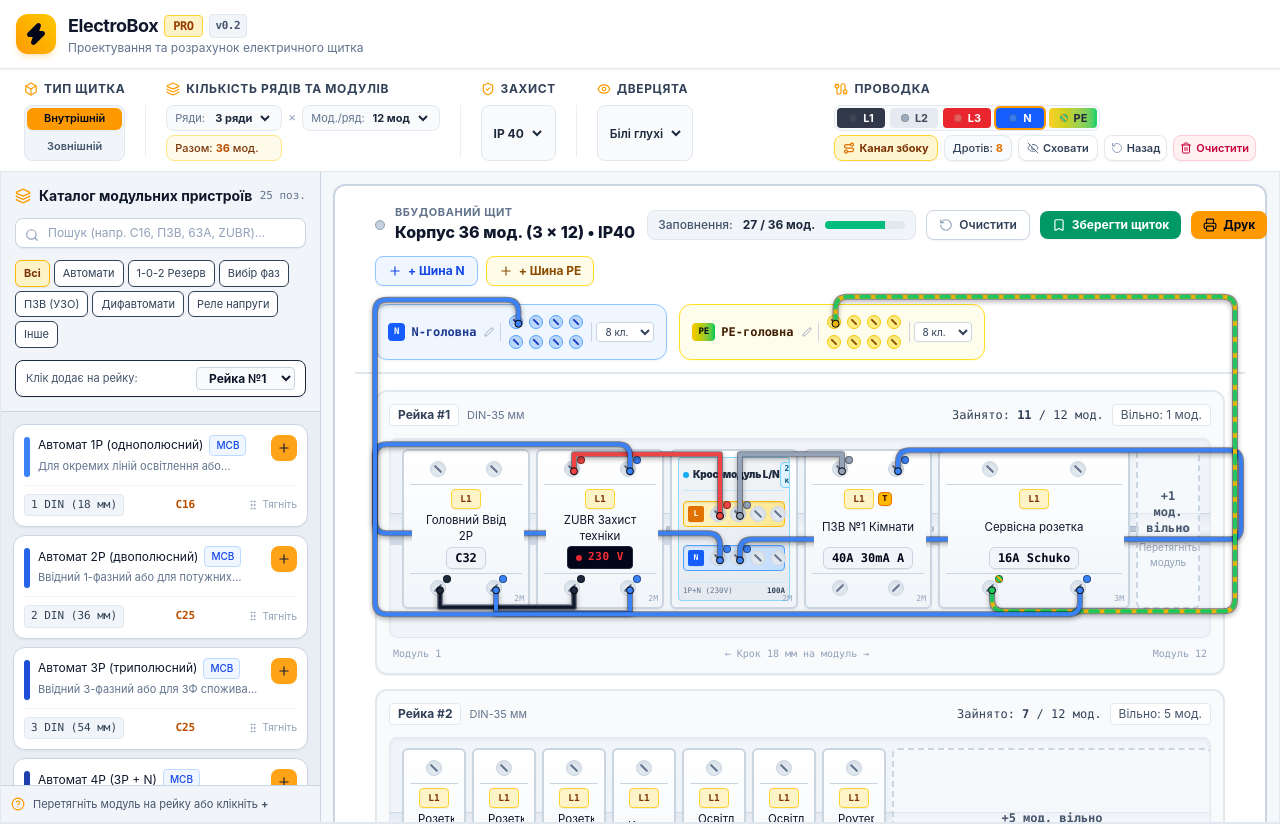
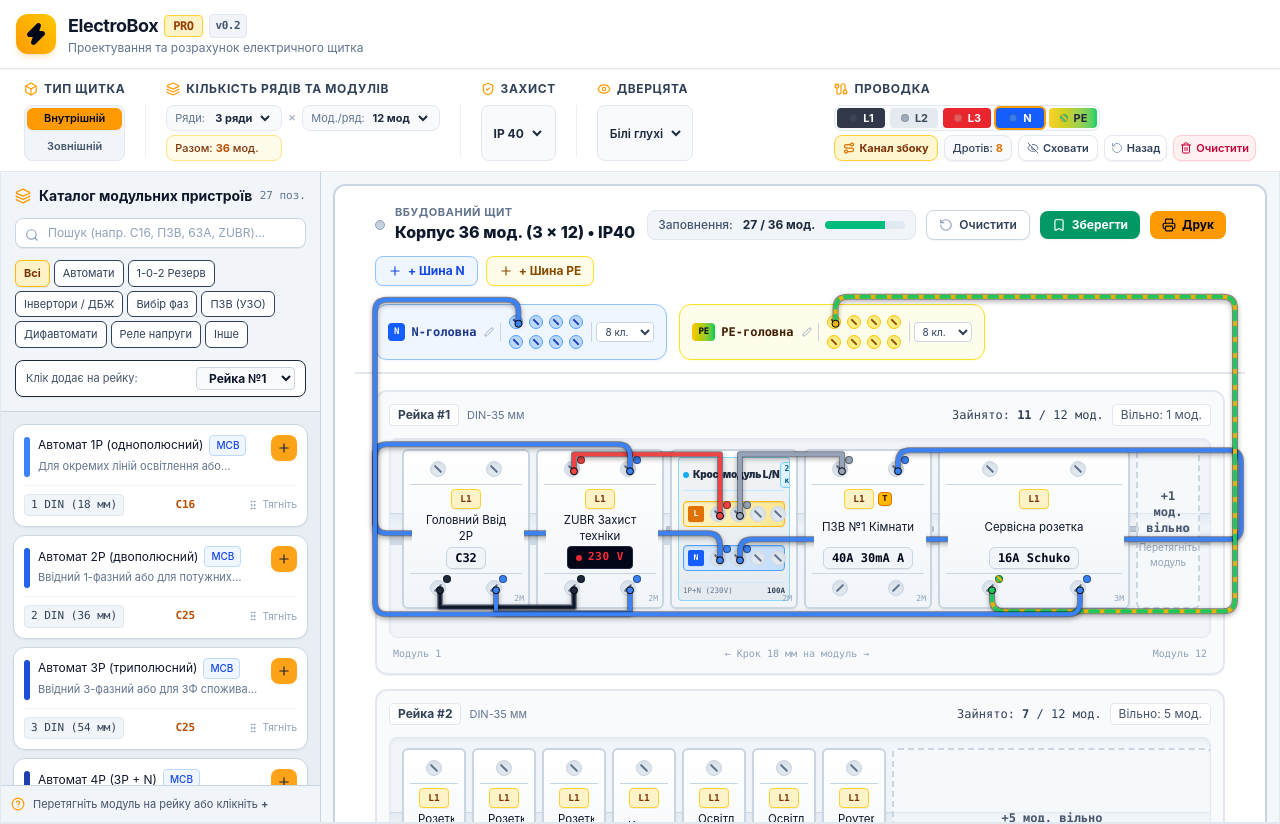
Before and after one commit to h4pzz/ELECTRIC, a React (Vite) app: page / in a window 1280 px wide. Shown: the top 824 px of the page. Built offline with nearby package versions, Linux system fonts and the light colour scheme.

Commit message:
Update catalog devices, manufacturer items, module visual styles, and sync docs

```diff
--- a/src/components/CatalogSidebar.tsx
+++ b/src/components/CatalogSidebar.tsx
@@ -18,6 +18,7 @@ export const CatalogSidebar: React.FC<CatalogSidebarProps> = ({ onAddDevice, row
     { id: 'all', label: 'Всі' },
     { id: 'breaker', label: 'Автомати' },
     { id: 'switch', label: '1-0-2 Резерв' },
+    { id: 'inverter', label: 'Інвертори / ДБЖ' },
     { id: 'phase_selector', label: 'Вибір фаз' },
     { id: 'rcd', label: 'ПЗВ (УЗО)' },
     { id: 'rcbo', label: 'Дифавтомати' },
@@ -35,7 +36,7 @@ export const CatalogSidebar: React.FC<CatalogSidebarProps> = ({ onAddDevice, row
 
     if (activeCategory === 'all') return true;
     if (activeCategory === 'other') {
-      return !['breaker', 'rcd', 'rcbo', 'voltage_relay', 'switch', 'phase_selector'].includes(dev.category);
+      return !['breaker', 'rcd', 'rcbo', 'voltage_relay', 'switch', 'phase_selector', 'inverter'].includes(dev.category);
     }
     return dev.category === activeCategory;
   });
@@ -53,6 +54,8 @@ export const CatalogSidebar: React.FC<CatalogSidebarProps> = ({ onAddDevice, row
         return <span className="text-[10px] px-1.5 py-0.5 rounded bg-blue-50 text-blue-700 border border-blue-200 font-medium">MCB</span>;
       case 'switch':
         return <span className="text-[10px] px-1.5 py-0.5 rounded bg-orange-50 text-orange-700 border border-orange-200 font-bold">1-0-2</span>;
+      case 'inverter':
+        return <span className="text-[10px] px-1.5 py-0.5 rounded bg-teal-50 text-teal-700 border border-teal-200 font-bold">INV</span>;
       case 'phase_selector':
         return <span className="text-[10px] px-1.5 py-0.5 rounded bg-violet-50 text-violet-700 border border-violet-200 font-bold">ПЕФ</span>;
       case 'rcd':
--- a/src/components/DinRailCanvas.tsx
+++ b/src/components/DinRailCanvas.tsx
@@ -920,15 +920,15 @@ export const DinRailCanvas: React.FC<DinRailCanvasProps> = ({
                 <span>Очистити</span>
               </button>
 
-              {/* Кнопка зберегти щиток */}
+              {/* Кнопка зберегти */}
               <button
                 type="button"
                 onClick={onSaveSwitchboard}
                 className="no-print flex items-center gap-1.5 px-3 py-1.5 rounded-lg bg-emerald-600 hover:bg-emerald-500 text-white text-xs font-bold transition cursor-pointer shadow-xs whitespace-nowrap shrink-0"
-                title="Зберегти щиток в акаунт"
+                title="Зберегти в акаунт"
               >
                 <Bookmark className="w-3.5 h-3.5" />
-                <span>Зберегти щиток</span>
+                <span>Зберегти</span>
               </button>
 
               {/* Кнопка друку */}
--- a/src/components/GoogleAuth.tsx
+++ b/src/components/GoogleAuth.tsx
@@ -252,7 +252,7 @@ export const GoogleAuth: React.FC<GoogleAuthProps> = ({
               <div className="py-3 px-2 text-center bg-slate-50 rounded-lg border border-dashed border-slate-200">
                 <p className="text-xs text-slate-500 font-medium">Немає збережених щитків</p>
                 <p className="text-[10px] text-slate-400 mt-0.5">
-                  Натисніть кнопку «Зберегти щиток» на панелі щитка
+                  Натисніть кнопку «Зберегти» на панелі
                 </p>
               </div>
             ) : (
--- a/src/components/SaveSwitchboardModal.tsx
+++ b/src/components/SaveSwitchboardModal.tsx
@@ -48,7 +48,7 @@ export const SaveSwitchboardModal: React.FC<SaveSwitchboardModalProps> = ({
             <div className="w-8 h-8 rounded-lg bg-emerald-100 text-emerald-700 flex items-center justify-center">
               <Bookmark className="w-4 h-4" />
             </div>
-            <h3 className="text-base font-bold text-slate-900">Зберегти щиток</h3>
+            <h3 className="text-base font-bold text-slate-900">Зберегти</h3>
           </div>
           <button
             type="button"
--- a/src/data/catalog.ts
+++ b/src/data/catalog.ts
@@ -199,6 +199,43 @@ export const CATALOG_DEVICES: CatalogDevice[] = [
     defaultLabel: 'Перемикач PS-63A',
   },
 
+  // --- Гібридні інвертори та ДБЖ (інтерфейсні DIN-модулі обв'язки) ---
+  {
+    id: 'inverter-1p',
+    name: 'Гібридний інвертор 1Ф (Deye / Victron 5-6 кВт)',
+    category: 'inverter',
+    width: 4,
+    poles: 2,
+    defaultRating: '6.0 кВт (Grid 32A / EPS 32A)',
+    availableRatings: [
+      '5.0 кВт (Deye SUN-5K-SG03LP1)',
+      '6.0 кВт (Deye SUN-6K-SG04LP1)',
+      '5.0 кВА (Victron MultiPlus-II 48/5000)',
+      '3.6 кВт (Axioma / PowMr 24V/48V)',
+      '8.0 кВт (Deye SUN-8K-SG05LP1)',
+    ],
+    description: 'Модульний блок підключення та обв\'язки 1-фазного гібридного інвертора / ДБЖ (4 DIN модулі). Зверху: клеми Grid In (L, N) від мережі. Знизу: клеми Backup EPS Out (L, N) на виділені резервні споживачі або байпас.',
+    color: '#0d9488', // Teal-600
+    defaultLabel: 'Інвертор 1Ф Deye 6kW',
+  },
+  {
+    id: 'inverter-3p',
+    name: 'Гібридний інвертор 3Ф (Deye 10-12 кВт 3P+N)',
+    category: 'inverter',
+    width: 6,
+    poles: 4,
+    defaultRating: '12.0 кВт (3Ф 3x18A EPS)',
+    availableRatings: [
+      '10.0 кВт (Deye SUN-10K-SG04LP3)',
+      '12.0 кВт (Deye SUN-12K-SG04LP3)',
+      '15.0 кВт (Deye SUN-15K-SG01HP3)',
+      '10.0 кВт (Huawei SUN2000-10KTL + BackupBox)',
+    ],
+    description: 'Модульний блок підключення та обв\'язки 3-фазного гібридного інвертора (6 DIN модулів). Зверху: 3-фазний мережевий ввід Grid In (L1, L2, L3, N). Знизу: повноцінний 3-фазний резервований вихід Backup EPS Out (L1, L2, L3, N).',
+    color: '#0f766e', // Teal-700
+    defaultLabel: 'Інвертор 3Ф Deye 12kW',
+  },
+
   // --- Додаткове модульне обладнання ---
   {
     id: 'cross-module-4p',
--- a/src/data/manufacturers.ts
+++ b/src/data/manufacturers.ts
@@ -339,6 +339,15 @@ export function getAvailableSeriesForCategory(
     case 'phase_selector':
       return ['Новатек ПЕФ-320', 'Новатек ПЕФ-319', 'DigiTOP PS-63A'];
 
+    case 'inverter':
+      return [
+        'Deye SUN-6K-SG04LP1 (1Ф 6кВт)',
+        'Deye SUN-12K-SG04LP3 (3Ф 12кВт)',
+        'Victron MultiPlus-II 48/5000',
+        'Axioma ISGRID 5000',
+        'Huawei SUN2000-10KTL',
+      ];
+
     case 'switch':
       switch (manufacturerId) {
         case 'hager':
@@ -466,6 +475,55 @@ export function mapDeviceToProduct(
       series: 'Новатек ПЕФ-320',
       priceUah: 2150,
       description: 'Компактний універсальний автоматичний перемикач фаз Новатек ПЕФ-320',
+    };
+  }
+
+  // Спеціалізоване обладнання: Гібридні інвертори та ДБЖ
+  if (module.category === 'inverter') {
+    const is3P = module.poles === 4 || module.width >= 6;
+    if (normSeries.includes('victron') || module.name.includes('Victron')) {
+      return {
+        article: 'PMP482505010',
+        modelName: 'Інвертор/ДБЖ Victron MultiPlus-II 48/5000/70-50 230V',
+        series: 'Victron MultiPlus-II',
+        priceUah: 46800,
+        description: 'Преміальний гібридний інвертор-ДБЖ Victron Energy MultiPlus-II (5 кВА / 4 кВт, 48V)',
+      };
+    }
+    if (normSeries.includes('axioma') || normSeries.includes('powmr')) {
+      return {
+        article: 'ISGRID-5000',
+        modelName: 'Гібридний інвертор Axioma Energy ISGRID 5000 (5 кВт, 48V)',
+        series: 'Axioma ISGRID',
+        priceUah: 23500,
+        description: 'Бюджетний автономний/гібридний сонячний інвертор 5 кВт з чистим синусом',
+      };
+    }
+    if (normSeries.includes('huawei')) {
+      return {
+        article: 'SUN2000-10KTL-M1',
+        modelName: 'Гібридний інвертор Huawei SUN2000-10KTL-M1 (10 кВт, 3Ф) + Backup Box',
+        series: 'Huawei SUN2000',
+        priceUah: 72000,
+        description: '3-фазний гібридний інвертор Huawei з підтримкою високовольтних батарей LUNA2000',
+      };
+    }
+    if (is3P) {
+      return {
+        article: 'SUN-12K-SG04LP3-EU',
+        modelName: 'Гібридний інвертор Deye SUN-12K-SG04LP3-EU (12 кВт, 3Ф, 48V АКБ)',
+        series: 'Deye 3Ф SG04LP3',
+        priceUah: 94500,
+        description: 'Топовий трифазний низьковольтний (48V) гібридний інвертор Deye 12 кВт з повноцінним EPS-виходом',
+      };
+    }
+    // За замовчуванням 1Ф: Deye 6kW
+    return {
+      article: 'SUN-6K-SG04LP1-EU',
+      modelName: 'Гібридний інвертор Deye SUN-6K-SG04LP1-EU (6 кВт, 1Ф, 48V АКБ)',
+      series: 'Deye 1Ф SG04LP1',
+      priceUah: 41500,
+      description: 'Найпопулярніший однофазний гібридний інвертор Deye 6 кВт для квартир та будинків',
     };
   }
 
--- a/src/types/electric.ts
+++ b/src/types/electric.ts
@@ -24,6 +24,7 @@ export type ModuleCategory =
   | 'rcbo'          // Дифавтомат
   | 'voltage_relay' // Реле напруги
   | 'phase_selector'// Реле вибору фаз (автоматичний перемикач фаз)
+  | 'inverter'      // Гібридний інвертор / ДБЖ (інтерфейсний модуль на DIN-рейку)
   | 'contactor'     // Контактор
   | 'switch'        // Перемикач 1-0-2 (генератор / мережа)
   | 'cross_module'  // Крос-модуль / розподільчий блок
```
Also changed, not shown: src/components/ModuleItem.tsx (+42 -2 lines), 5 other files (tests, documents, lock files or other folders).
